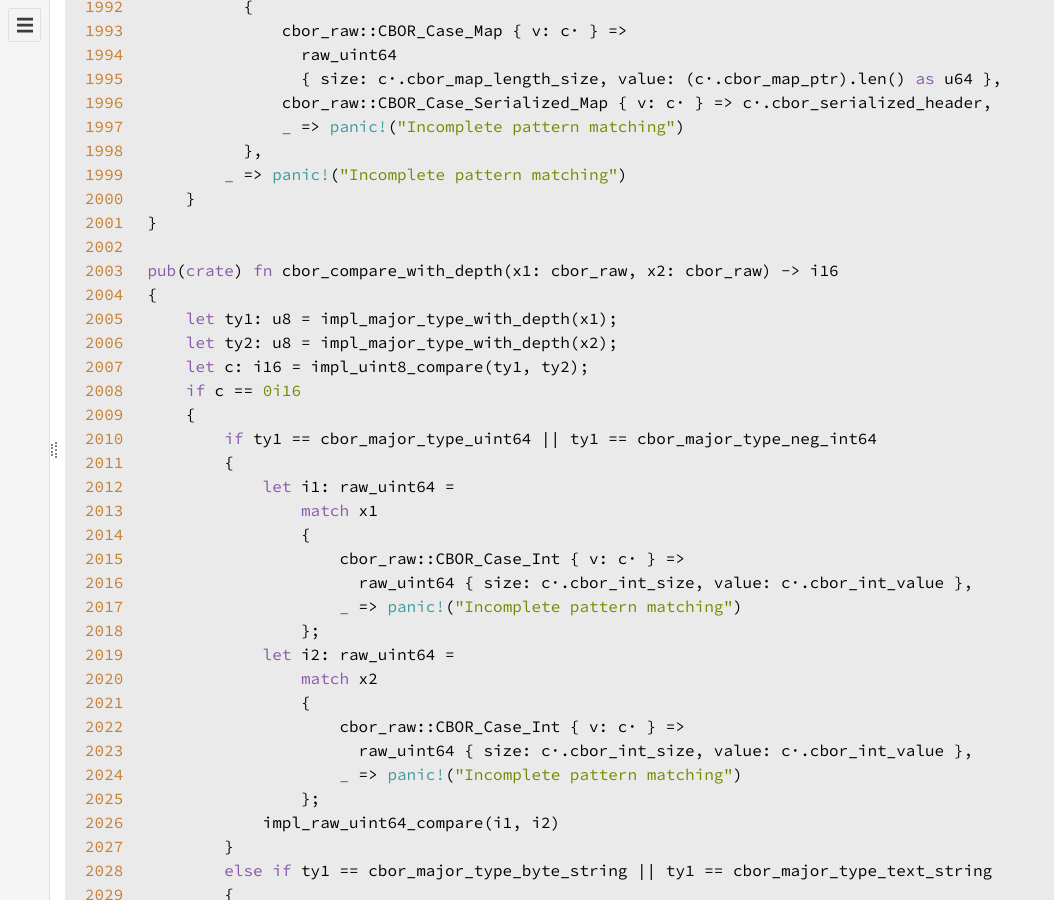
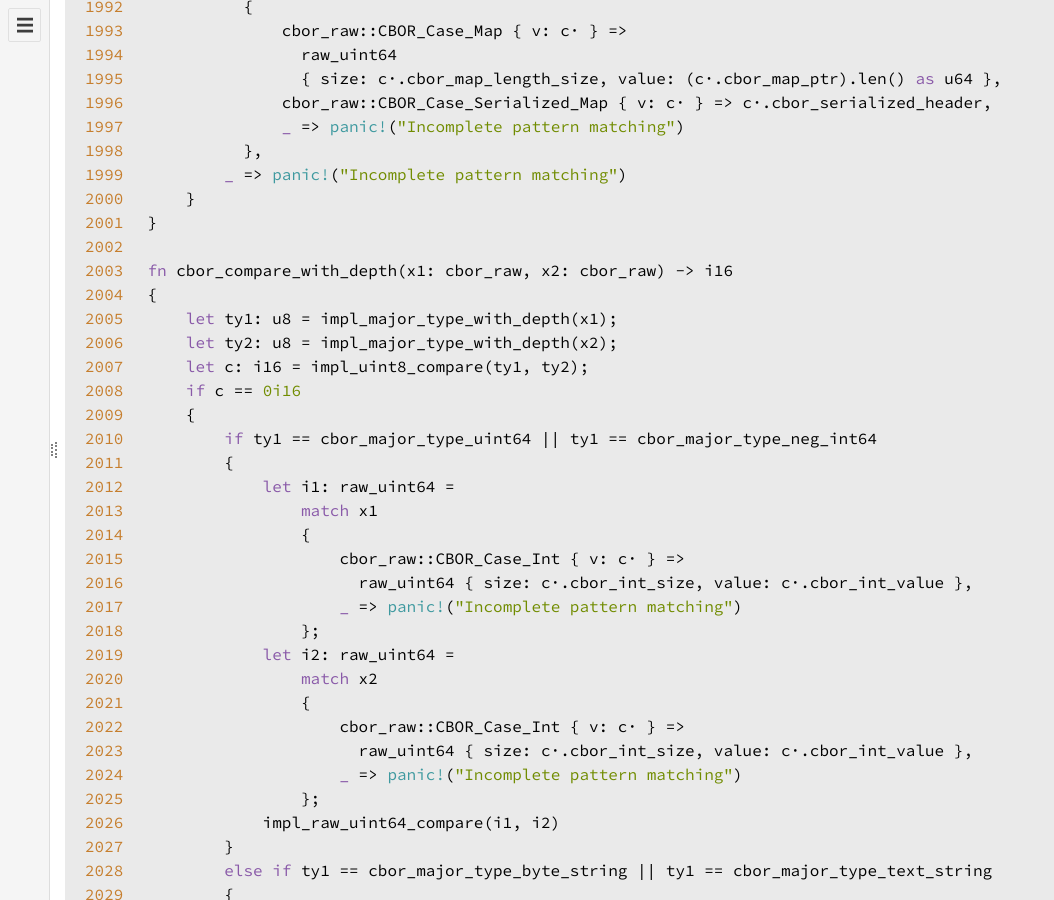
Before and after one commit to project-everest/project-everest.github.io, a Jekyll site: the page everparse/evercbor-rust/src/cborrs/cbordetveraux.rs.html, which Jekyll copies as it is, in a window 1280 px wide and 900 px high, scrolled down 47931 px. Shown: the whole window, without its empty margins (0-1054 px from the left). Built offline with Jekyll 4.4.1, drawn with Linux system fonts in a browser that asks for light colours; some web fonts are replaced; some of the changed text lies outside the part shown.

Commit message:
[CI] Refresh EverParse doc

```diff
--- a/everparse/evercbor-rust/src/cborrs/cbordetveraux.rs.html
+++ b/everparse/evercbor-rust/src/cborrs/cbordetveraux.rs.html
@@ -2000,7 +2000,7 @@
 <a href=#2000 id=2000 data-nosnippet>2000</a>    }
 <a href=#2001 id=2001 data-nosnippet>2001</a>}
 <a href=#2002 id=2002 data-nosnippet>2002</a>
-<a href=#2003 id=2003 data-nosnippet>2003</a><span class="kw">pub</span>(<span class="kw">crate</span>) <span class="kw">fn </span>cbor_compare_with_depth(x1: cbor_raw, x2: cbor_raw) -&gt; i16
+<a href=#2003 id=2003 data-nosnippet>2003</a><span class="kw">fn </span>cbor_compare_with_depth(x1: cbor_raw, x2: cbor_raw) -&gt; i16
 <a href=#2004 id=2004 data-nosnippet>2004</a>{
 <a href=#2005 id=2005 data-nosnippet>2005</a>    <span class="kw">let </span>ty1: u8 = impl_major_type_with_depth(x1);
 <a href=#2006 id=2006 data-nosnippet>2006</a>    <span class="kw">let </span>ty2: u8 = impl_major_type_with_depth(x2);
@@ -2781,7 +2781,7 @@
 <a href=#2781 id=2781 data-nosnippet>2781</a>    <span class="prelude-val">Some </span>{ v: <span class="kw-2">&amp;</span><span class="lifetime">'a </span>[cbor_map_entry &lt;<span class="lifetime">'a</span>&gt;] }
 <a href=#2782 id=2782 data-nosnippet>2782</a>}
 <a href=#2783 id=2783 data-nosnippet>2783</a>
-<a href=#2784 id=2784 data-nosnippet>2784</a><span class="kw">pub</span>(<span class="kw">crate</span>) <span class="kw">fn </span>siz·_d(x·: cbor_raw, out: <span class="kw-2">&amp;mut </span>[usize]) -&gt; bool
+<a href=#2784 id=2784 data-nosnippet>2784</a><span class="kw">fn </span>siz·_d(x·: cbor_raw, out: <span class="kw-2">&amp;mut </span>[usize]) -&gt; bool
 <a href=#2785 id=2785 data-nosnippet>2785</a>{
 <a href=#2786 id=2786 data-nosnippet>2786</a>    <span class="kw">let </span>deep: bool = compute_deep(x·);
 <a href=#2787 id=2787 data-nosnippet>2787</a>    <span class="kw">if </span>deep
@@ -3299,7 +3299,7 @@
 <a href=#3299 id=3299 data-nosnippet>3299</a>    </span>{ pos· }
 <a href=#3300 id=3300 data-nosnippet>3300</a>}
 <a href=#3301 id=3301 data-nosnippet>3301</a>
-<a href=#3302 id=3302 data-nosnippet>3302</a><span class="kw">pub</span>(<span class="kw">crate</span>) <span class="kw">fn </span>ser·_d(x·: cbor_raw, out: <span class="kw-2">&amp;mut </span>[u8], offset: usize) -&gt; usize
+<a href=#3302 id=3302 data-nosnippet>3302</a><span class="kw">fn </span>ser·_d(x·: cbor_raw, out: <span class="kw-2">&amp;mut </span>[u8], offset: usize) -&gt; usize
 <a href=#3303 id=3303 data-nosnippet>3303</a>{
 <a href=#3304 id=3304 data-nosnippet>3304</a>    <span class="kw">let </span>deep: bool = compute_deep(x·);
 <a href=#3305 id=3305 data-nosnippet>3305</a>    <span class="kw">if </span>deep
@@ -3851,7 +3851,7 @@
 <a href=#3851 id=3851 data-nosnippet>3851</a><span class="kw">fn </span>cbor_map_entry_raw_compare(x1: cbor_map_entry, x2: cbor_map_entry) -&gt; i16
 <a href=#3852 id=3852 data-nosnippet>3852</a>{ cbor_raw_compare(x1.cbor_map_entry_key, x2.cbor_map_entry_key) }
 <a href=#3853 id=3853 data-nosnippet>3853</a>
-<a href=#3854 id=3854 data-nosnippet>3854</a><span class="kw">pub</span>(<span class="kw">crate</span>) <span class="kw">fn </span>cbor_raw_sort_aux(a: <span class="kw-2">&amp;mut </span>[cbor_map_entry]) -&gt; bool
+<a href=#3854 id=3854 data-nosnippet>3854</a><span class="kw">fn </span>cbor_raw_sort_aux(a: <span class="kw-2">&amp;mut </span>[cbor_map_entry]) -&gt; bool
 <a href=#3855 id=3855 data-nosnippet>3855</a>{
 <a href=#3856 id=3856 data-nosnippet>3856</a>    <span class="kw">let </span>len: usize = a.len();
 <a href=#3857 id=3857 data-nosnippet>3857</a>    <span class="kw">if </span>len &lt; <span class="number">2usize
```
